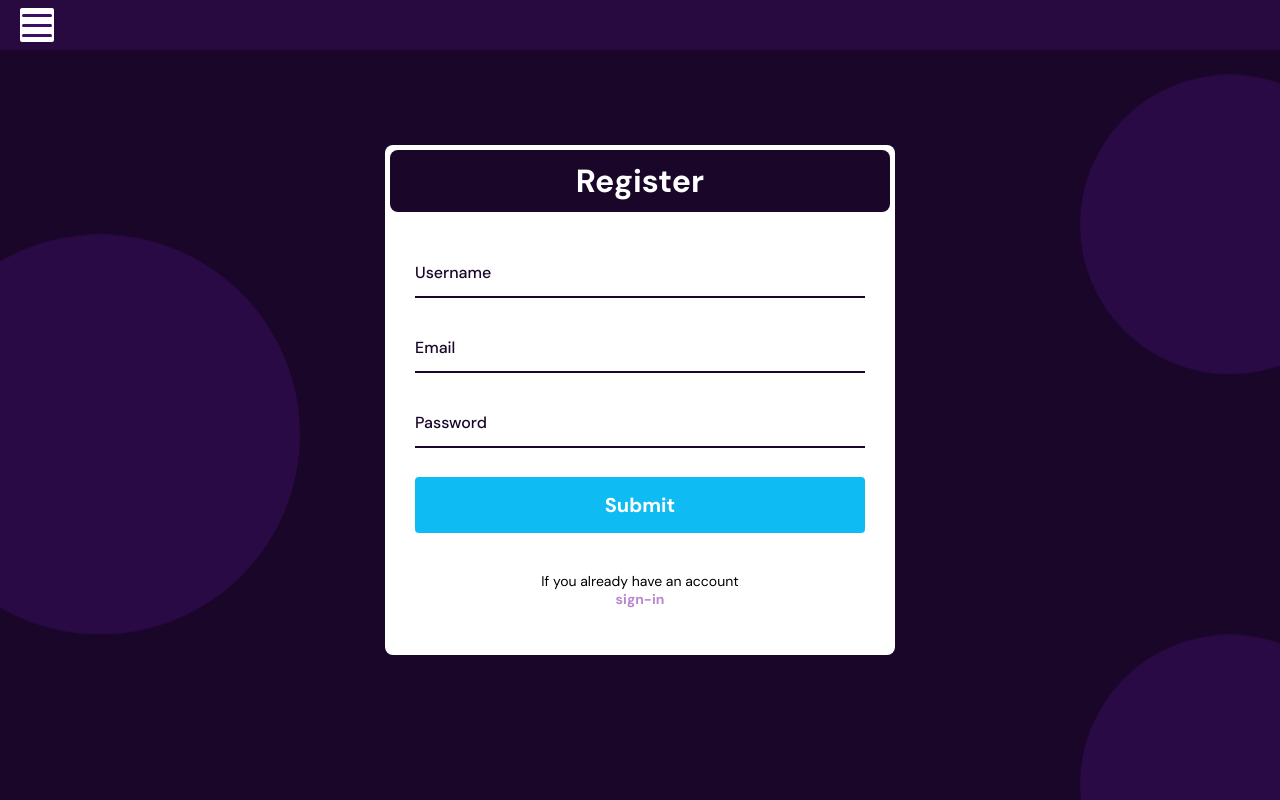
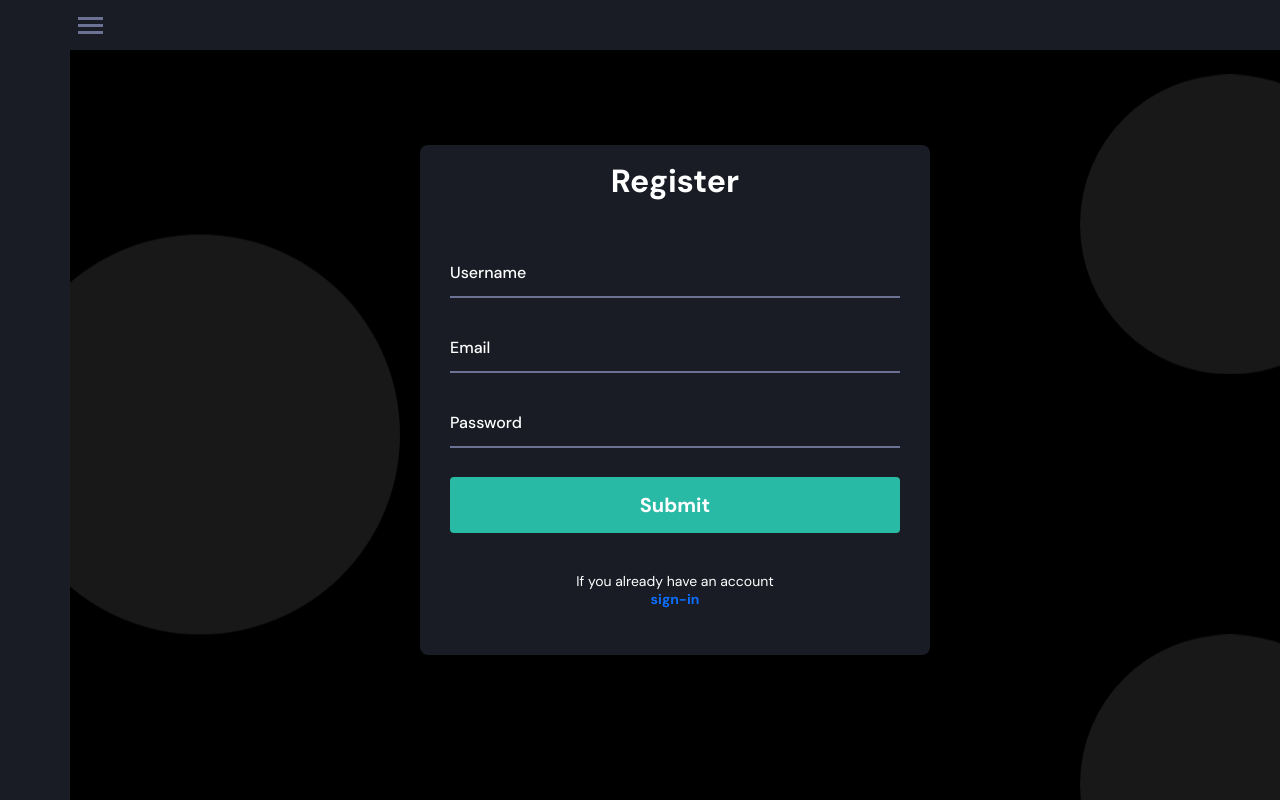
Before and after one commit to Hetu1107/lets-code, a React (Create React App) app: page / in a window 1280 px wide. Built offline with nearby package versions, Linux system fonts and the light colour scheme.

Commit message:
style added

```diff
--- a/src/container/App.js
+++ b/src/container/App.js
@@ -1,11 +1,11 @@
-import LoginSignup from "./Login-signup/LoginSignup";
-import Nav from "./Navbar/Nav";
+import Home from "./Home/Home";
+import Sidebar from "./Navbar/Sidebar";
 import './style/Home.scss'
 function App() {
   return (
     <>
-    <LoginSignup/>
-    <Nav/>
+    <Sidebar/>
+    <Home/>
     </>
   );
 }
--- /dev/null
+++ b/src/container/Home/Home.js
@@ -0,0 +1,14 @@
+import React from 'react'
+import LoginSignup from '../Login-signup/LoginSignup'
+import Nav from '../Navbar/Nav'
+import '../style/Home.scss'
+function Home() {
+    return (
+        <div className='main-home-page' id='main-home-page'>
+            <Nav/>
+            <LoginSignup/>
+        </div>
+    )
+}
+
+export default Home
--- a/src/container/Navbar/Nav.js
+++ b/src/container/Navbar/Nav.js
@@ -1,30 +1,34 @@
 import React from 'react'
 import '../style/Nav.scss'
 
+let toggle = 0;
 function Nav() {
     return (
-        <nav>
-        <div class="top-nav">
-            <div class="blue-top">
-            </div>
-            <div class="white-top">
-                <input type="checkbox" name="" id="check-menu"/>
-                <label for="check-menu">
-                    <div class="menu-bar">
-                      <span class="menu-line"></span>
-                      <span class="menu-line"></span>
-                      <span class="menu-line"></span>
-                      <span class="menu-line"></span>
-                      <span class="menu-line"></span>
-                      <span class="menu-line"></span>
-                    </div>
-
-                  </label>
-                  <div class="full-page"></div>
-                  <div class="side-bar"></div>
-            </div>
-        </div>
-    </nav>
+        <nav class="top-nav">
+                <div className='left-nav' id='left-nav'></div>
+                <div className='right-nav' id='right-nav'>
+                <button className='nav-toggle' onClick={()=>{
+                    if(toggle==0){
+                    document.getElementById('left-nav').style.width = "170px";
+                    document.getElementById('right-nav').style.width = "calc(100% - 170px)";
+                    document.getElementById('sidebar').style.width = "170px";
+                    document.getElementById('main-home-page').style.width = "calc(100% - 170px)";
+                    toggle = 1;
+                    }
+                    else{
+                        document.getElementById('left-nav').style.width = "70px";
+                    document.getElementById('right-nav').style.width = "calc(100% - 70px)";
+                    document.getElementById('sidebar').style.width = "70px";
+                    document.getElementById('main-home-page').style.width = "calc(100% - 70px)"
+                    toggle = 0;
+                    }
+                }}>
+                     <span></span>
+                     <span></span>
+                     <span></span>
+                </button>
+                </div>
+        </nav>
     )
 }
 
--- /dev/null
+++ b/src/container/Navbar/Sidebar.js
@@ -0,0 +1,11 @@
+import React from 'react'
+import '../style/Nav.scss'
+function Sidebar() {
+    return (
+        <div className='sidebar' id='sidebar'>
+
+        </div>
+    )
+}
+
+export default Sidebar
--- a/src/container/style/Home.scss
+++ b/src/container/style/Home.scss
@@ -1,15 +1,4 @@
-$background: #190629;
-$primar-color : #1195dc;
-$blue : #0ebcf3;
-$secondary-color : #ba87cf;
-$color : #fff;
-$purple : #8e44ac;
-$green : #29baa5;
-$error: #cf6679;
-$round : #3d0e63;
-$navtop : #340e538e;
-
-
+@import "variable";
 body {
     background-color: $background;
     display: flex;
@@ -26,14 +15,34 @@ body {
     padding: 0;
     position: relative;
 }
+#root{
+    width: 100%;
+    height: 100%;
+    display: flex;
+    flex-direction: row;
+    justify-content: center;
+    position: relative;
+    align-items: center;
+}
 .register{
-    width: 100vw;
-    max-width: 100vw;
+    width: 100%;
     height: fit-content;
     min-height: 100vh;
     // display: flex;
     justify-content: center;
     align-items: center;
     position: relative;
-
 }
+.main-home-page{
+    display: flex;
+    flex-direction: column;
+    justify-content: center;
+    align-items: center;
+    width: calc(100% - 70px);
+    min-height: 100vh;
+    max-height: fit-content;
+    position: relative;
+    transition: all 500ms ease;
+    margin: 0;
+    padding: 0;
+}
--- a/src/container/style/Nav.scss
+++ b/src/container/style/Nav.scss
@@ -1,143 +1,70 @@
-$background: #190629;
-$primar-color : #1195dc;
-$blue : #0ebcf3;
-$secondary-color : #ba87cf;
-$color : #fff;
-$purple : #8e44ac;
-$green : #29baa5;
-$error: #cf6679;
-$round : #3d0e63;
-$navtop : #340e538e;
-nav {
+@import "variable";
+.top-nav{
     width: 100%;
     position: fixed;
     left: 0;
-    height: fit-content;
-    z-index: 500;
     top: 0;
+    height: 50px;
+    background-color: #191c24;
+    z-index: 1000;
+    transition: all 500ms ease;
     display: flex;
-    flex-direction: column;
-    .blue-top {
-        width: 100%;
-        background-color: $blue;
-        height: 0px;
+    justify-content: center;
+    align-items: center;
+    .left-nav{
+        width: 70px;
+        height: 100%;
+        display: flex;
+        justify-content: center;
+        align-items: center;
+        position: relative;
+        transition: all 500ms ease;
     }
-    .white-top {
-        width: 100%;
-        background-color: $navtop;
-        height: 50px;
-        // box-shadow: 0 2px 4px -1px rgba(255, 255, 255, 0.25);
-        .side-bar {
-            width: 50vw;
+    .right-nav{
+        display: flex;
+        justify-content: center;
+        align-items: center;
+        width: calc(100% - 70px);
+        height: 100%;
+        position: relative;
+        transition: all 500ms ease;
+        .nav-toggle{
+            width: 30px;
             height: 100%;
-            position: fixed;
-            top: 0px;
-            visibility: hidden;
-            transform: translate(-110%);
-            z-index: 1000;
-            background-color: $color;
-            transition: 1s;
+            margin: 0;
+            padding: 0;
+            position: absolute;
+            left: 5px;
+            outline: none;
+            border: none;
+            background-color: transparent;
             display: flex;
+            flex-direction: column;
             justify-content: center;
             align-items: center;
-        }
-        .full-page {
-            position: fixed;
-            top: 0;
-            left: 0;
-            width: 100%;
-            height: 100%;
-            background-color: rgba(0, 0, 0, 0.247);
-            opacity: 0.2;
-            z-index: 1000;
-            opacity: 0;
-            visibility: hidden;
-            // display: none;
-            transition: all 1s ease;
-            position: fixed;
-            top: 0;
-            left: 0;
-          }
-        #check-menu {
-            display: none;
-        }
-        #check-menu:checked {
-            ~div.full-page {
-                display: block;
-                opacity: 1;
-                visibility: visible;
-              }
-            ~div.side-bar {
-                transform: translate(0px);
-                visibility: visible;
-            }
-            + label {
-                background-color: $background;
-                .menu-line {
-                    background-color: $color;
-                    &:nth-child(2),
-                    &:nth-child(5) {
-                        transform: scale(0);
-                    }
-                    &:nth-child(1) {
-                        transform: translateY(15px) rotate(45deg);
-                    }
-                    &:nth-child(4) {
-                        transform: translateY(15px) rotate(-45deg);
-                    }
-                    &:nth-child(3) {
-                        transform: translateY(-15px) rotate(-45deg);
-                    }
-                    &:nth-child(6) {
-                        transform: translateY(-15px) rotate(45deg);
-                    }
-                }
-            }
-        }
-        label[for="check-menu"] {
-            display: block;
-            position: fixed;
-            top: 8px;
-            left: 20px;
-            z-index: 1001;
-            width: 30px;
-            height: 30px;
-            padding: 2px;
-            background-color: $color;
-            border-radius: 2px;
             cursor: pointer;
-            transition: all 200ms ease;
-        }
-        .menu-bar {
-            width: 100%;
-            height: 100%;
-            display: flex;
-            flex-flow: column wrap;
-            align-content: center;
-            align-items: center;
-            text-align: center;
-            margin: 0;
-            padding: 0;
-            .menu-line {
-                display: block;
-                width: 15px;
+            span{
+                margin: 0;
+                padding: 0;
+                width: 25px;
                 height: 3px;
-                margin: 3.5px 0px;
-                border-top-left-radius: 2px;
-                border-bottom-left-radius: 2px;
-                background-color: $round;
-                transition: 500ms;
-                transform-origin: right center;
-                &:nth-child(4),
-                &:nth-child(5),
-                &:nth-child(6) {
-                    border-top-left-radius: 0;
-                    border-bottom-left-radius: 0;
-                    border-top-right-radius: 2px;
-                    border-bottom-right-radius: 2px;
-                    transform-origin: left center;
-                }
+                background-color: #6c7293;
+                margin: 2px 0;
             }
         }
     }
 }
+.sidebar{
+    width: 70px;
+    min-height: 100vh;
+    height: 100%;
+    background-color: #191c24;
+    position: relative;
+    transition: all 500ms ease;
+    margin: 0;
+    padding: 0;
+}
+// background-color: #0f1015;
+// #0d6efd
+// box : #191c24
+// border-box: 1px solid rgba(0, 0, 0, 0.125)
--- a/src/container/style/Register.scss
+++ b/src/container/style/Register.scss
@@ -1,14 +1,5 @@
 @import url('https://fonts.googleapis.com/css2?family=DM+Sans:wght@400;500;700&display=swap');
-$background: #190629;
-$primar-color : #1195dc;
-$blue : #0ebcf3;
-$secondary-color : #ba87cf;
-$color : #fff;
-$purple : #8e44ac;
-$green : #29baa5;
-$error: #cf6679;
-$round : #3d0e63;
-$navtop : #340e538e;
+@import "variable";
 // colors
 .green{
     &.background{
@@ -44,8 +35,7 @@ $navtop : #340e538e;
 }
 
 .form-main{
-    width: 100vw;
-    max-width: 100vw;
+    width: 100%;
     height: fit-content;
     min-height: 100vh;
     display: flex;
@@ -64,8 +54,7 @@ $navtop : #340e538e;
     border-radius: 8px;
     margin: 10px 10px;
     padding: 5px 5px;
-    background-color: $color;
-    z-index: 100;
+    background-color: $card;
     position: relative;
     overflow: hidden;
     .register-form{
@@ -103,7 +92,8 @@ $navtop : #340e538e;
         justify-content: center;
         align-items: center;
         font-family: 'DM Sans', sans-serif;
-        background-color: $background;
+        background-color: $blue;
+        background-color: transparent;
         color: $color;
         // background-image: url("https://images.pexels.com/photos/2045600/pexels-photo-2045600.jpeg?auto=compress&cs=tinysrgb&dpr=1&w=500");
         background-repeat: no-repeat;
@@ -116,7 +106,7 @@ $navtop : #340e538e;
         }
     }
     .form-body {
-        background-color: $color;
+        background-color: transparent;
         width: 100%;
         height: fit-content;
         // padding: 10px 0;
@@ -138,7 +128,7 @@ $navtop : #340e538e;
         padding: 5px 0;
     }
     .form-input-label {
-        color: $background;
+        color: $color;
         position: absolute;
         top: 15px;
         transition: all 200ms ease;
@@ -150,7 +140,8 @@ $navtop : #340e538e;
         border: 0;
         z-index: 1;
         background-color: transparent;
-        border-bottom: 2px solid $background;
+        border-bottom: 2px solid $text-muted;
+        color: $color;
         font: inherit;
         font-size: 18px;
         font-family: 'DM Sans', sans-serif;
@@ -172,7 +163,7 @@ $navtop : #340e538e;
         font-weight: 600;
         width: 90%;
         margin: 10px auto;
-        background-color: $blue;
+        background-color: $green;
         box-shadow: none;
         padding: 15px 0;
         outline: none;
@@ -191,12 +182,13 @@ $navtop : #340e538e;
         font-family: 'DM Sans', sans-serif;
         padding: 5px 0;
         margin: 10px 0;
+        color: $color;
         // margin: 0;
         h4{
             display: block;
             margin: 0;
             padding: 0;
-            color: $secondary-color;
+            color: $blue;
             cursor: pointer;
             transition: all 200ms ease;
             &:hover{
@@ -214,11 +206,12 @@ $navtop : #340e538e;
     position: fixed;
     background-color: $round;
     opacity: 0.5;
+    z-index: -10000;
     &.one{
         width: 400px;
         height: 400px;
         top: 30%;
-        left: -100px;
+        left: 0%;
         animation: round-animation 4s infinite;
     }
     &.two{
--- /dev/null
+++ b/src/container/style/_variable.scss
@@ -0,0 +1,14 @@
+$background: #000000;
+$card : #191c24;
+$li : #0f1015;
+$border-box : 1px solid rgba(0, 0, 0, 0.125);
+$primar-color : #1195dc;
+$blue : #0d6efd;
+$secondary-color : #ba87cf;
+$color : #fff;
+$purple : #8e44ac;
+$green : #29baa5;
+$error: #cf6679;
+$round : #ffffff2f;
+$navtop : #191c24;
+$text-muted : #6c7293;
```
